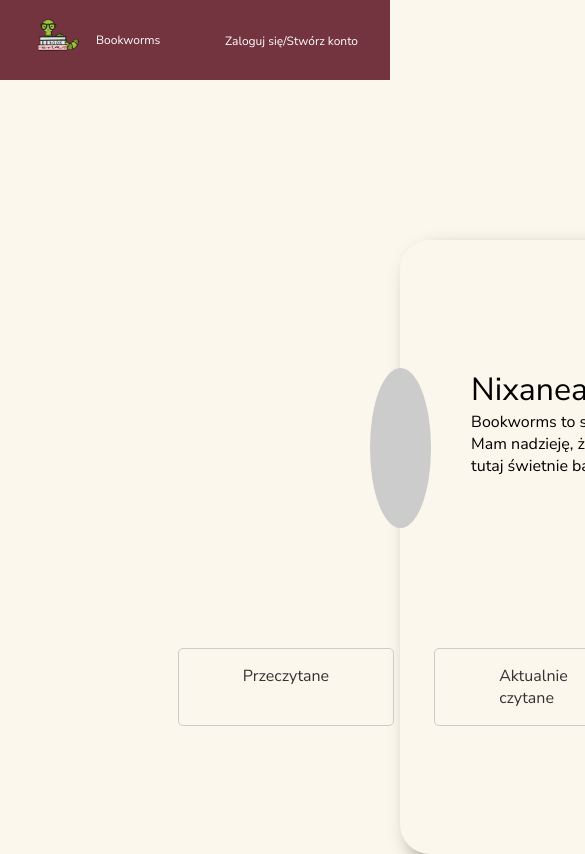
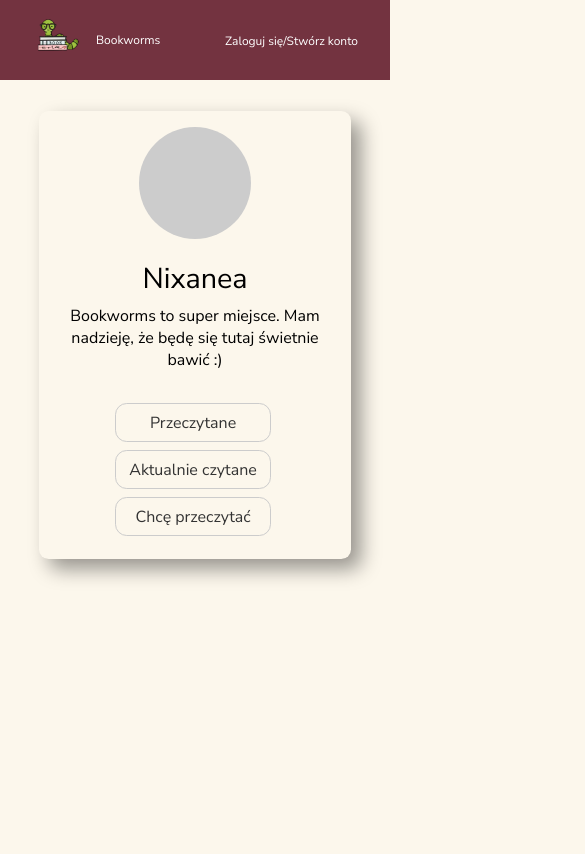
Before and after one commit to dagmaraskulimowska/bookworms-web, a Vue app: page /profile in a window 390 px wide. Shown: the top 854 px of the page, 585 px wide, since content can reach past the window. Built offline with nearby package versions, Linux system fonts and the light colour scheme.

Commit message:
fixed-view-on-mobile

```diff
--- a/src/views/UserProfile.vue
+++ b/src/views/UserProfile.vue
@@ -33,6 +33,7 @@ export default {
         name: "Nixanea",
         description:
           "Bookworms to super miejsce. Mam nadzieję, że będę się tutaj świetnie bawić :)",
+        image: "",
       },
     };
   },
@@ -44,14 +45,14 @@ export default {
   display: flex;
   flex-direction: column;
   align-items: center;
-  margin-top: 10rem;
-  padding: 8rem;
-  margin-left: 25rem;
-  margin-right: 25rem;
-  border-radius: 30px;
+  margin-top: 8vw;
+  padding: 6vw;
+  margin-left: auto;
+  margin-right: auto;
+  max-width: 60rem;
+  border-radius: 2.5vw;
   box-shadow: 10px 10px 20px rgba(0, 0, 0, 0.4);
 }
-
 .profile-info {
   display: flex;
   align-items: flex-start;
@@ -59,17 +60,19 @@ export default {
 }
 
 .profile-image {
-  margin-right: 40px;
+  margin-right: 4rem;
   width: 10rem;
   height: 10rem;
   border-radius: 50%;
   background-size: cover;
   background-position: center;
+  min-width: 10rem;
+  background-color: #ccc;
 }
 
 .profile-image img {
-  width: 10rem;
-  height: 10rem;
+  width: 100%;
+  height: auto;
   border-radius: 50%;
 }
 
@@ -88,23 +91,69 @@ export default {
 
 .categories {
   display: flex;
-  margin-top: 100px;
+  flex-direction: row;
+  align-items: center;
+  margin-top: 2vw;
 }
 
 .categories a {
   text-decoration: none;
   color: #333;
-  padding: 1rem 4rem;
+  padding: 0.8vw 3vw;
   border: 1px solid #ccc;
-  border-radius: 5px;
-  margin-right: 40px;
-}
-
-.categories a:last-child {
-  margin-right: 0;
+  border-radius: 1vw;
+  margin-right: 1vw;
 }
 
 .categories a:hover {
   background-color: #f0f0f0;
 }
+
+@media (max-width: 768px) {
+  .profile {
+    padding: 4vw;
+    max-width: 80vw;
+  }
+
+  .profile-info {
+    flex-direction: column;
+    align-items: center;
+  }
+
+  .user-name {
+    font-size: 1.8rem;
+    text-align: center;
+    margin-top: 1vw;
+    margin-bottom: 2vw;
+  }
+
+  .profile-image {
+    margin-right: 0;
+    margin-bottom: 1rem;
+    width: 7rem;
+    height: 7rem;
+    min-width: 7rem;
+    background-size: cover;
+  }
+
+  .profile-description {
+    max-width: 100%;
+    text-align: center;
+  }
+
+  .categories {
+    flex-direction: column;
+    align-items: center;
+    margin-top: 3vw;
+  }
+
+  .categories a {
+    margin-bottom: 2vw;
+    padding: 2vw 3vw;
+    border-radius: 3vw;
+    height: 10vw;
+    width: 40vw;
+    text-align: center;
+  }
+}
 </style>
```
